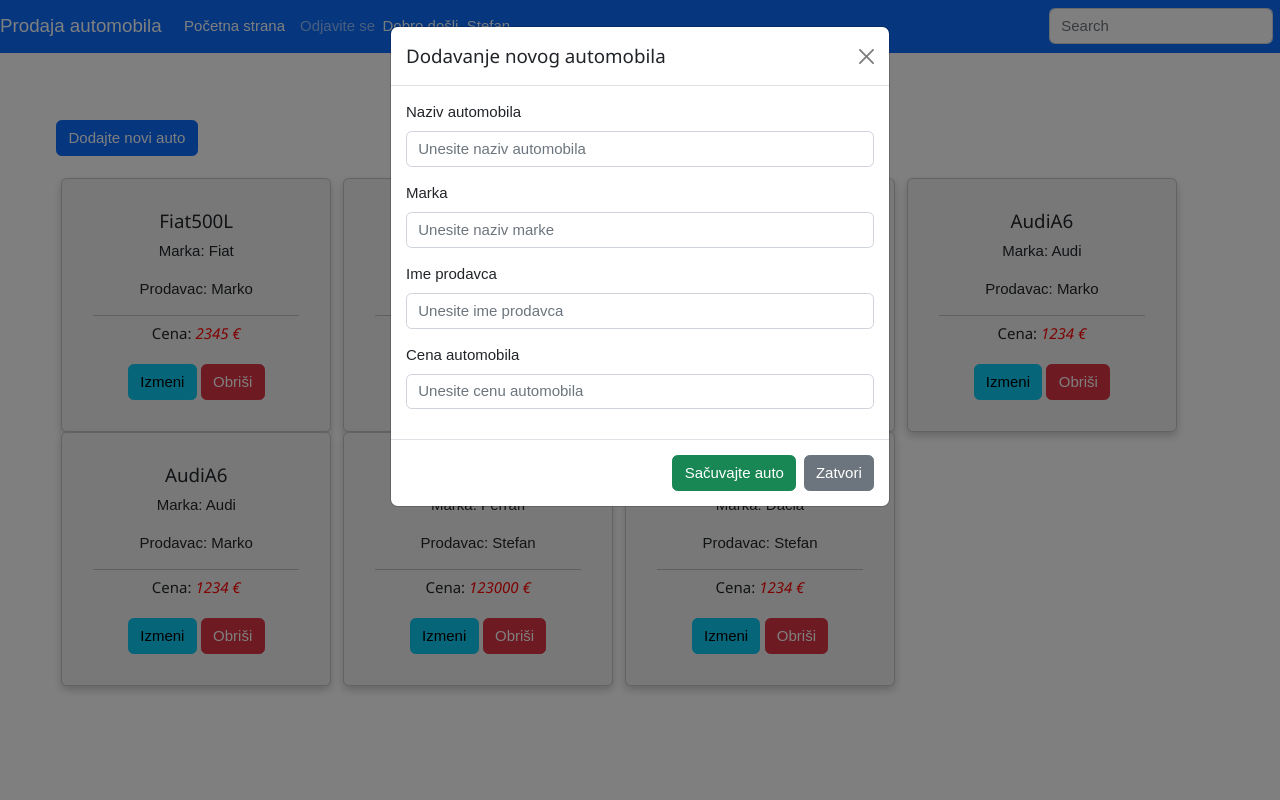
After one commit to StefS99/PHP-1.Domaci, a PHP site: page /home.php in a window 1280 px wide, after a click on "Dodajte novi auto". The commit adds this page. Run offline with PHP 8.4, Linux system fonts and the light colour scheme; a user stored in the database is signed in; data comes from the database, SQL or seed files in the repository.

Commit message:
Izmene u home i prikazu

```diff
--- a/handler/display.php
+++ b/handler/display.php
@@ -18,6 +18,7 @@
 require "../connect.php";
 
 if(isset($_POST['displaySend'])){ //Proveravamo POST zahtev za slanje za svaki
+    if($_POST['displaySend'] == true){
         $table = '<div class="row">
         ';                                  //Ovaj deo html-a ćemo spojiti sa donjim preko .
 
@@ -56,5 +57,6 @@ if(isset($_POST['displaySend'])){ //Proveravamo POST zahtev za slanje za svaki
         $table.='</div>';  // . služi za konkatenaciju
         echo $table;
     }
+}
 
 ?>
--- /dev/null
+++ b/home.php
@@ -0,0 +1,190 @@
+<?php
+    @include '../connect.php';
+
+    session_start();
+    if(!isset($_SESSION['user_name'])){
+        header('location:auth/login.php');
+    }
+?>
+
+
+<!DOCTYPE html>
+<html lang="en">
+<head>
+    <meta charset="UTF-8">
+    <meta http-equiv="X-UA-Compatible" content="IE=edge">
+    <meta name="viewport" content="width=device-width, initial-scale=1.0">
+    <title>Home</title>
+    <link rel="stylesheet" href="css/style.css">
+    <link rel="stylesheet" href="https://www.w3schools.com/w3css/4/w3.css">
+
+</head>
+
+<body>
+      <nav class="navbar navbar-expand-sm navbar-dark bg-primary">
+          <a class="navbar-brand"href="#">Prodaja automobila</a>
+          <button class="navbar-toggler d-lg-none" type="button" data-bs-toggle="collapse" data-bs-target="#collapsibleNavId" aria-controls="collapsibleNavId"
+              aria-expanded="false" aria-label="Toggle navigation"></button>
+          <div class="collapse navbar-collapse" id="collapsibleNavId">
+              <ul class="navbar-nav me-auto mt-2 mt-lg-0">
+                  <li class="nav-item">
+                      <a class="nav-link active" href="#" aria-current="page">Početna strana <span class="visually-hidden">(current)</span></a>
+                  </li>
+                  <li class="nav-item">
+                      <a class="nav-link" href="auth/logout.php">Odjavite se</a>
+                  </li>
+                  <li class="nav-item">
+                      <p class="my-2" style="color:aliceblue;">Dobro došli, <?php echo $_SESSION['user_name']?></p>
+                  </li>
+              </ul>
+              <form class="d-flex my-2 my-lg-0">
+                  <input class="form-control me-sm-2" type="text" id="search_text" autocomplete="off" placeholder="Search">
+                  <input type="text" id="myInput" onkeyup="funkcijaZaPretragu()" placeholder="Pretrazi kolokvijume po predmetu" hidden>
+                </form>
+          </div>
+      </nav>
+
+
+
+    <!-- Button trigger modal -->
+
+
+    <!-- Modal -->
+    <div class="modal fade" id="completeModal" tabindex="-1" role = "dialog" aria-labelledby="exampleModalLabel" aria-hidden="true">
+      <div class="modal-dialog">
+        <div class="modal-content">
+          <div class="modal-header">
+            <h5 class="modal-title" id="exampleModalLabel">Dodavanje novog automobila</h5>
+            <button type="button" class="btn-close" data-bs-dismiss="modal" aria-label="Close"></button>
+          </div>
+          <div class="modal-body">
+          <div class="mb-3">
+            <label for="completeName" class="form-label">Naziv automobila</label>
+            <input type="text" class="form-control" id="completeName" aria-describedby="emailHelp" placeholder="Unesite naziv automobila">
+          </div>
+          <!--<label class="form-label">Izaberite marku automobila</label>
+          <div class="mb-3 btn-group" btnRadioGroup name = 'propType'>
+            <input type="radio" class="btn-check" name="automarke" id="automarka1" value="Audi" autocomplete="off">
+            <label class="btn btn-outline-primary" for="automarka1">Audi</label>
+            <input type="radio" class="btn-check" name="automarke" id="automarka2" value="Mercedes" autocomplete="off">
+            <label class="btn btn-outline-primary" for="automarka2">Mercedes</label>
+            <input type="radio" class="btn-check" name="automarke" id="automarka3" value="Dacia" autocomplete="off">
+            <label class="btn btn-outline-primary" for="automarka3">Dacia</label>
+            <input type="radio" class="btn-check" name="automarke" id="automarka4" value="Fiat" autocomplete="off">
+            <label class="btn btn-outline-primary" for="automarka4">Fiat</label>
+            <input type="radio" class="btn-check" name="automarke" id="automarka5" value="Ferrari" autocomplete="off">
+            <label class="btn btn-outline-primary" for="automarka5">Ferrari</label>
+            <input type="radio" class="btn-check" name="automarke" id="automarka6" value="Bentley" autocomplete="off">
+            <label class="btn btn-outline-primary" for="automarka6">Bentley</label>
+          </div>-->
+          <div class="mb-3">
+            <label for="completeName2" class="form-label">Marka</label>
+            <input type="text" class="form-control" id="completeName2" aria-describedby="emailHelp" placeholder="Unesite naziv marke">
+          </div>
+          <div class="mb-3">
+            <label for="completeProdavac" class="form-label">Ime prodavca</label>
+            <input type="text" class="form-control" id="completeProdavac" aria-describedby="emailHelp" placeholder="Unesite ime prodavca">
+          </div>
+          <div class="mb-3">
+            <label for="completeCena" class="form-label">Cena automobila</label>
+            <input type="text" class="form-control" id="completeCena" aria-describedby="emailHelp" placeholder="Unesite cenu automobila">
+          </div>
+          </div>
+          <div class="modal-footer">
+            <button type="button" class="btn btn-success" onclick ="addAutomobil()">Sačuvajte auto</button>
+            <button type="button" class="btn btn-secondary" data-bs-dismiss="modal">Zatvori</button>
+          </div>
+        </div>
+      </div>
+    </div>
+
+    <div class="container m-5">
+    <button type="button" class="btn btn-primary my-4" data-bs-toggle="modal" data-bs-target="#completeModal">
+      Dodajte novi auto
+    </button>
+
+    <div id="displayDataTable"></div>
+    </div>
+
+    <!--Update Modal-->
+    <div class="modal fade" id="updateModal" tabindex="-1" role="dialog" aria-labelledby="exampleModalLabel" aria-hidden="true">
+      <div class="modal-dialog">
+        <div class="modal-content">
+          <div class="modal-header">
+            <h5 class="modal-title" id="exampleModalLabel">Izmena podataka o automobilu </h5>
+            <button type="button" class="btn-close" data-bs-dismiss="modal" aria-label="Close"></button>
+          </div>
+          <div class="modal-body">
+          <div class="mb-3">
+            <label for="updateName" class="form-label">Naziv automobila</label>
+            <input type="text" class="form-control" id="updateName" aria-describedby="emailHelp" placeholder="Unesite naziv automobila">
+          </div>
+          <!--<label class="form-label">Izaberite marku automobila</label>
+          <div class="mb-3 btn-group" btnRadioGroup name = 'propType'>
+            <input type="radio" class="btn-check" name="automarke" id="automarka1" value="Audi" autocomplete="off">
+            <label class="btn btn-outline-primary" for="automarka1">Audi</label>
+            <input type="radio" class="btn-check" name="automarke" id="automarka2" value="Mercedes" autocomplete="off">
+            <label class="btn btn-outline-primary" for="automarka2">Mercedes</label>
+            <input type="radio" class="btn-check" name="automarke" id="automarka3" value="Dacia" autocomplete="off">
+            <label class="btn btn-outline-primary" for="automarka3">Dacia</label>
+            <input type="radio" class="btn-check" name="automarke" id="automarka4" value="Fiat" autocomplete="off">
+            <label class="btn btn-outline-primary" for="automarka4">Fiat</label>
+            <input type="radio" class="btn-check" name="automarke" id="automarka5" value="Ferrari" autocomplete="off">
+            <label class="btn btn-outline-primary" for="automarka5">Ferrari</label>
+            <input type="radio" class="btn-check" name="automarke" id="automarka6" value="Bentley" autocomplete="off">
+            <label class="btn btn-outline-primary" for="automarka6">Bentley</label>
+          </div>-->
+          <div class="mb-3">
+            <label for="updateName2" class="form-label">Marka</label>
+            <input type="text" class="form-control" id="updateName2" aria-describedby="emailHelp" placeholder="Unesite naziv marke">
+          </div>
+          <div class="mb-3">
+            <label for="updateProdavac" class="form-label">Ime prodavca</label>
+            <input type="text" class="form-control" id="updateProdavac" aria-describedby="emailHelp" placeholder="Unesite ime prodavca">
+          </div>
+          <div class="mb-3">
+            <label for="updateCena" class="form-label">Cena automobila</label>
+            <input type="text" class="form-control" id="updateCena" aria-describedby="emailHelp" placeholder="Unesite cenu automobila">
+          </div>
+          </div>
+          <div class="modal-footer">
+            <button type="button" class="btn btn-success" onClick="UpdateAutomobil()">Izmeni auto</button>
+            <button type="button" class="btn btn-secondary" data-bs-dismiss="modal">Zatvori</button>
+            <input type="hidden" id="hiddendata">
+          </div>
+        </div>
+      </div>
+    </div>
+
+
+    <!--js i jquery-->
+
+      <script src="https://cdn.jsdelivr.net/npm/bootstrap@5.2.1/dist/js/bootstrap.bundle.min.js" integrity="sha384-u1OknCvxWvY5kfmNBILK2hRnQC3Pr17a+RTT6rIHI7NnikvbZlHgTPOOmMi466C8" crossorigin="anonymous"></script>
+      <script src="https://cdnjs.cloudflare.com/ajax/libs/jquery/3.6.1/jquery.min.js" integrity="sha512-aVKKRRi/Q/YV+4mjoKBsE4x3H+BkegoM/em46NNlCqNTmUYADjBbeNefNxYV7giUp0VxICtqdrbqU7iVaeZNXA==" crossorigin="anonymous" referrerpolicy="no-referrer"></script>
+
+      <script src="js/main.js"></script>
+      <script>
+
+      function Search() {
+            var input, filter, table, tr, td, i, txtValue;
+            input = document.getElementById("myInput");
+            filter = input.value.toUpperCase();
+            table = document.getElementById("myTable");
+            tr = table.getElementsByTagName("tr");
+            for (i = 0; i < tr.length; i++) {
+                td = tr[i].getElementsByTagName("td")[0];
+                if (td) {
+                    txtValue = td.textContent || td.innerText;
+                    if (txtValue.toUpperCase().indexOf(filter) > -1) {
+                        tr[i].style.display = "";
+                    } else {
+                        tr[i].style.display = "none";
+                    }
+                }
+            }
+        }
+
+      </script>
+
+  </body>
+</html>
```
Lines whose indentation alone changed are shown as unchanged.
